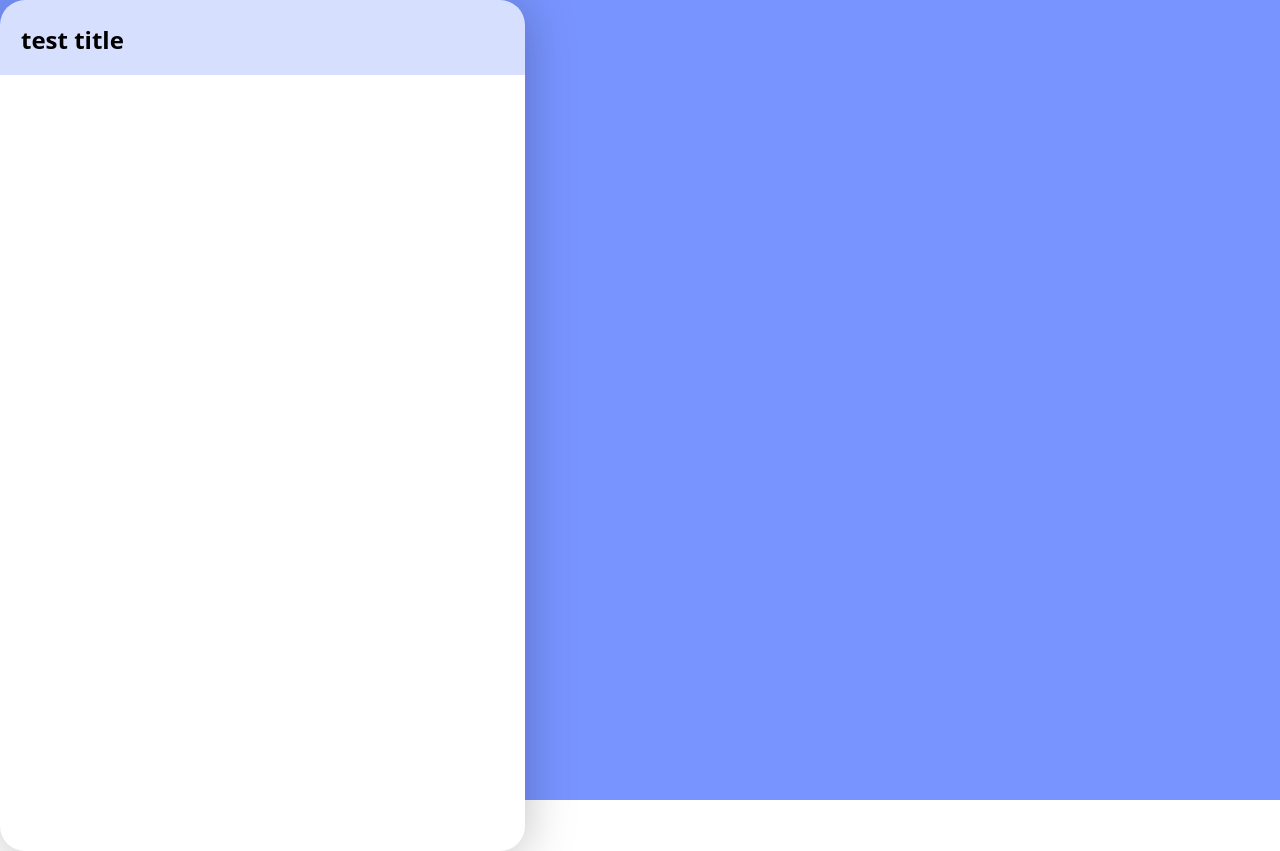
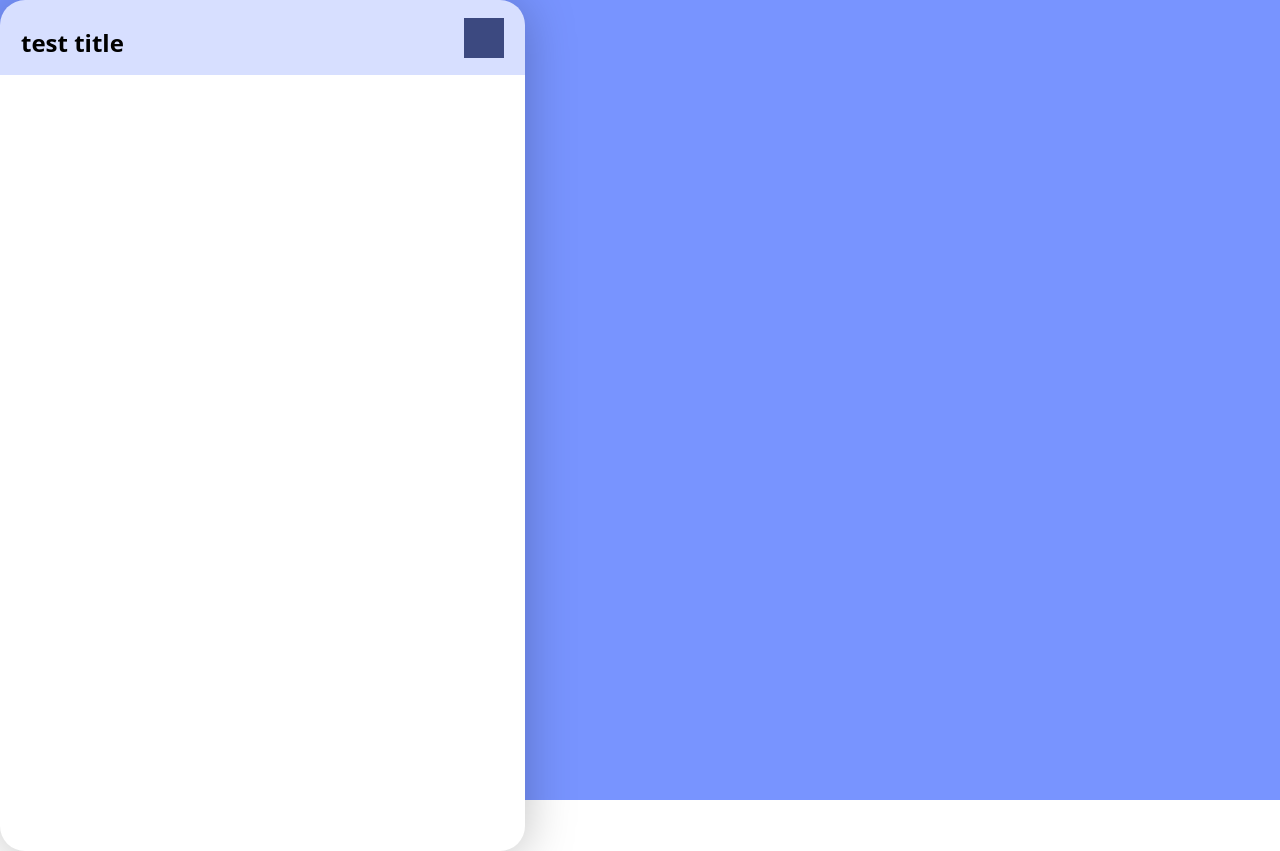
Before and after one commit to changicho/cardy-front, a React app: page / in a window 1280 px wide. Built offline with nearby package versions, Linux system fonts and the light colour scheme.

Commit message:
:art: Divide Chatting components
채팅 컴포넌트 분리. 헤더 컴포넌트 atomic화, 아이콘들 추가

```diff
--- a/src/components/chat/Title.tsx
+++ /dev/null
@@ -1,56 +0,0 @@
-import React from "react";
-import styled from "styled-components";
-
-type Props = {
-  title: string;
-};
-
-const FONT = {
-  SIZE: 24,
-  LINE_HEIGHT: 24,
-};
-
-const PADDING = {
-  HORIZONTAL: 21,
-  VERTICAL: 28,
-};
-
-const BORDER = {
-  RADIUS: 25,
-};
-
-const Wrapper = styled.div`
-  margin: 0px;
-
-  width: 525px;
-  height: 75px;
-  background: #d7dfff;
-
-  border-top-left-radius: ${BORDER.RADIUS}px;
-  border-top-right-radius: ${BORDER.RADIUS}px;
-`;
-
-const Text = styled.h1`
-  margin: 0px;
-
-  width: calc(100% - ${2 * PADDING.HORIZONTAL}px);
-  height: calc(100% - ${2 * PADDING.VERTICAL}px);
-
-  padding: ${PADDING.VERTICAL}px ${PADDING.HORIZONTAL}px;
-
-  font-family: Noto Sans;
-  font-style: normal;
-  font-weight: bold;
-  font-size: ${FONT.SIZE}px;
-  line-height: ${FONT.LINE_HEIGHT}px;
-`;
-
-export const Title = ({ title }: Props) => {
-  return (
-    <Wrapper>
-      <Text>{title}</Text>
-    </Wrapper>
-  );
-};
-
-export default Title;
--- /dev/null
+++ b/src/components/chat/header/Header.tsx
@@ -0,0 +1,50 @@
+import React from "react";
+import styled from "styled-components";
+
+import Title from "@/components/chat/header/Title";
+import MicIcon from "@/components/chat/header/MicIcon";
+
+type Props = {
+  title: string;
+};
+
+const SIZE = {
+  WIDTH: 525,
+  HEIGHT: 75,
+  BORDER_RADIUS: 25,
+};
+
+const PADDING = {
+  HORIZONTAL: 21,
+  VERTICAL: 28,
+};
+
+const Wrapper = styled.div`
+  margin: 0px;
+
+  display: flex;
+  justify-content: space-between;
+  align-items: center;
+
+  position: relative;
+
+  width: ${SIZE.WIDTH - 2 * PADDING.HORIZONTAL}px;
+  height: ${SIZE.HEIGHT - 2 * PADDING.VERTICAL}px;
+  background: #d7dfff;
+
+  padding: ${PADDING.VERTICAL}px ${PADDING.HORIZONTAL}px;
+
+  border-top-left-radius: ${SIZE.BORDER_RADIUS}px;
+  border-top-right-radius: ${SIZE.BORDER_RADIUS}px;
+`;
+
+export const Header = ({ title }: Props) => {
+  return (
+    <Wrapper>
+      <Title PADDING={PADDING}>{title}</Title>
+      <MicIcon />
+    </Wrapper>
+  );
+};
+
+export default Header;
--- /dev/null
+++ b/src/components/chat/header/MicIcon.tsx
@@ -0,0 +1,13 @@
+import React from "react";
+import styled from "styled-components";
+
+export const MicIcon = styled.div`
+  margin: 0px;
+  padding: 0px;
+  width: 40px;
+  height: 40px;
+
+  background-color: #3c4980;
+`;
+
+export default MicIcon;
--- /dev/null
+++ b/src/components/chat/header/Title.tsx
@@ -0,0 +1,27 @@
+import React from "react";
+import styled from "styled-components";
+
+const FONT = {
+  SIZE: 24,
+  LINE_HEIGHT: 24,
+};
+
+type Props = {
+  PADDING: {
+    HORIZONTAL: number;
+  };
+};
+
+const Title = styled.h1<Props>`
+  margin: 0px;
+
+  width: calc(100% - ${(props) => props.PADDING.HORIZONTAL * 2}px);
+  height: ${FONT.SIZE}px;
+
+  font-family: Noto Sans;
+  font-style: normal;
+  font-weight: bold;
+  font-size: ${FONT.SIZE}px;
+`;
+
+export default Title;
--- a/src/components/chat/index.tsx
+++ b/src/components/chat/index.tsx
@@ -1,8 +1,8 @@
 import React from "react";
 import styled from "styled-components";
 
-import Title from "@/components/chat/Title";
-import Content from "@/components/chat/Content";
+import Header from "@/components/chat/header/Header";
+import Content from "@/components/chat/content/Content";
 
 const Wrapper = styled.div`
   width: 100%;
@@ -14,7 +14,7 @@ const Wrapper = styled.div`
 export const Chat = () => {
   return (
     <Wrapper>
-      <Title title={"test title"} />
+      <Header title={"test title"} />
       <Content />
     </Wrapper>
   );
```
Also changed, not shown: src/components/chat/content/Content.tsx (renamed from src/components/chat/Content.tsx).
